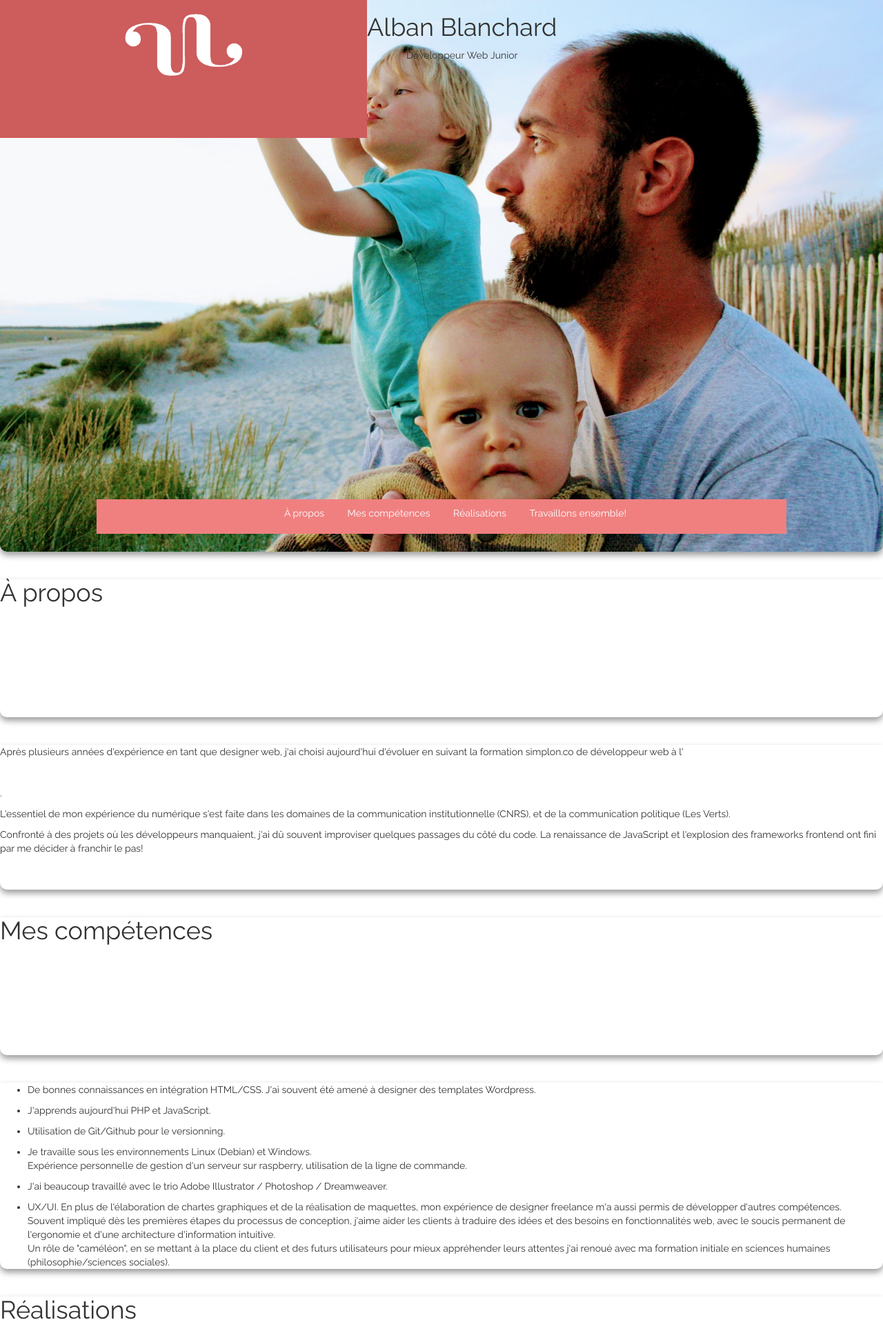
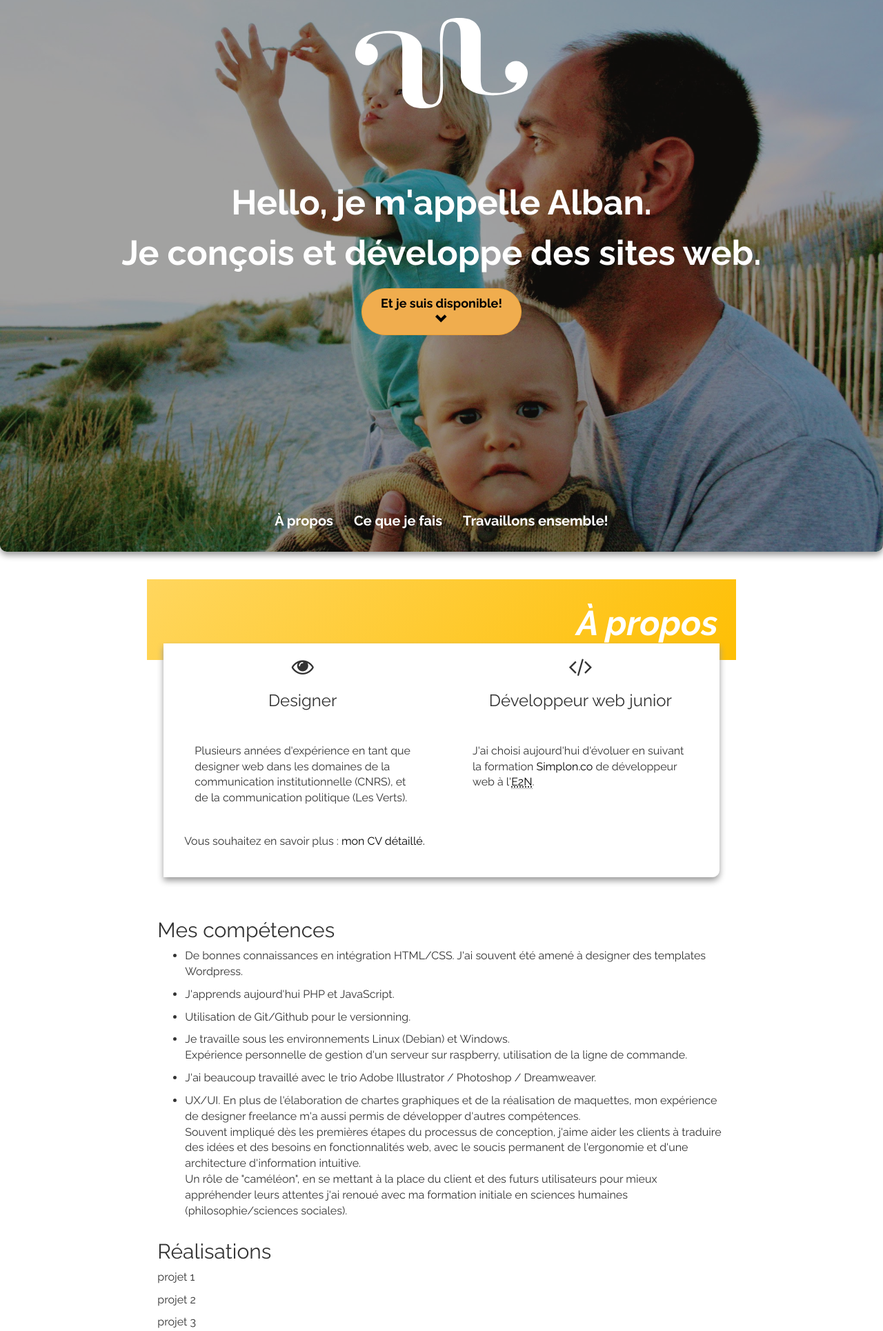
Before and after one commit to albanblanchard/resume, a PHP site: page / in a window 1280 px wide. Shown: the top 1930 px of the page at 69% size. Run offline with PHP 8.4, Linux system fonts and the light colour scheme; some libraries are stand-ins or nearby versions.

Commit message:
test form + encart about

```diff
--- a/css/master.css
+++ b/css/master.css
@@ -5,8 +5,12 @@ html, body {
 }
 body{
   font-family: 'Raleway', sans-serif;
-  font-size: 1.4rem;
+  font-size: 1.6rem;
 }
+a:link, a:visited {
+  color: #000;
+}
+a:hover {background-color: #221e1b; color: #2BC3CE;}
 header{
   display: flex;
   flex-direction: column;
@@ -61,7 +65,7 @@ header img {
   max-height:50%;
   margin: 2%;
 }
-header>div>h1, header>div>p, #contact h2 {
+header>div>h1, header>div>p, #contact h2, #about h2 {
   font-size: 5rem;
   font-weight: 700;
   color: #fff;
@@ -69,7 +73,42 @@ header>div>h1, header>div>p, #contact h2 {
 }
   /*section {background-color: grey;}*/
 
-#about {}
+#about {
+  /*background-color: pink; */
+  float: none;
+  padding: 0;
+}
+#about > div:nth-child(1) {
+  background: #ffd65e;
+  background: -moz-linear-gradient(-45deg,  #ffd65e 0%, #febf04 100%);
+  background: -webkit-linear-gradient(-45deg,  #ffd65e 0%,#febf04 100%);
+  background: linear-gradient(135deg,  #ffd65e 0%,#febf04 100%);
+  filter: progid:DXImageTransform.Microsoft.gradient( startColorstr='#ffd65e', endColorstr='#febf04',GradientType=1 );
+  padding: 1em;
+  text-align: right;
+  font-style: italic;
+  /*border*/
+ }
+#about > div:nth-child(2) {
+  background-color: #fff;
+  margin: -1.5em 1.5em 0;
+  border-radius: 1em;
+  /*background-color: #221e1b;*/
+  -moz-box-shadow: 0px 5px 10px 0px #9b9b9b;
+  -webkit-box-shadow: 0px 5px 10px 0px #9b9b9b;
+  -o-box-shadow: 0px 5px 10px 0px #9b9b9b;
+  box-shadow: 0px 5px 10px 0px #9b9b9b;
+  filter:progid:DXImageTransform.Microsoft.Shadow(color=#9b9b9b, Direction=180, Strength=10);
+  -moz-border-radius: 0 0 1rem 1rem;
+  -webkit-border-radius: 0 0 1rem 1rem;
+  border-radius: 0 0 1rem 0;
+}
+#about h3 {text-align: center; margin-bottom: 2em;}
+#about h3 span {display: block;margin-top: 1em;}
+#about > div p {padding:0 3rem; }
+#about > div p:first-child {padding: 3rem;}
+#about > div p+p {padding-bottom: 3rem;}
+
 #skills {}
 #contact { background-color: #ffb751; min-height: 50vh;}
 #contact div { box-shadow: none; }
@@ -78,11 +117,11 @@ header>div>h1, header>div>p, #contact h2 {
 #contact h2 + p { margin-top: 2%; }
 #contact p + p { margin-top: 5%; }
 
+section.row { margin-top: 4rem; }
 
-section > div {
+/*section > div > div {
   /*border: 1px solid #ccc;*/
-  margin-top: 4rem; margin-bottom: 4rem;
-  min-height:25vh;
+  /*min-height:25vh;*/
   border-radius: 1em;
   /*background-color: #221e1b;*/
   -moz-box-shadow: 0px 5px 10px 0px #9b9b9b;
@@ -93,7 +132,7 @@ section > div {
   -moz-border-radius: 0 0 1rem 1rem;
   -webkit-border-radius: 0 0 1rem 1rem;
   border-radius: 0 0 1rem 1rem;
-}
+}*/
 
   footer {
     min-height: 25vh;
--- a/index.html
+++ b/index.html
@@ -3,73 +3,69 @@
 <head>
   <meta charset="utf-8" />
   <meta name="viewport" content="width=device-width, initial-scale=1" />
-    <title>Alban Blanchard</title>
+  <title>Alban Blanchard - Développeur web</title>
+  <!-- FONTS -->
   <link rel="stylesheet" href="https://fonts.googleapis.com/css?family=Raleway:400,400i,700,700i" />
+  <link rel="stylesheet" href="css/font-awesome.min.css" />
   <link rel="stylesheet" href="https://s3.amazonaws.com/icomoon.io/114779/Socicon/style.css?rd5re8" />
+  <!-- STYLESHEETS -->
   <link rel="stylesheet" href="css/bootstrap.min.css" />
+  <!-- <link rel="stylesheet" href="https://maxcdn.bootstrapcdn.com/bootstrap/4.0.0-beta/css/bootstrap.min.css" integrity="sha384-/Y6pD6FV/Vv2HJnA6t+vslU6fwYXjCFtcEpHbNJ0lyAFsXTsjBbfaDjzALeQsN6M" crossorigin="anonymous"> -->
   <link rel="stylesheet" href="css/master.css" />
-    <link rel="stylesheet" href="css/menu.css" />
+  <link rel="stylesheet" href="css/style.css" />
 </head>
 <body>
   <script src="https://ajax.googleapis.com/ajax/libs/jquery/2.2.4/jquery.min.js"></script>
-    <header id="header">
-      <!-- logo full -->
-      <div id="logo">
-        <a href="#"><img id="logo-ab" src="img/logo01.png" alt="alban blanchard" /></a>
-        <div id="me">
-          <h1>Alban&nbsp;Blanchard</h1>
-          <p>Développeur&nbsp;Web&nbsp;Junior</p>
+  <div class="container-fluid">
+    <header>
+      <div id="mask"></div>
+      <div id="logo"><a href="#"><img src="img/logo.svg" alt="alban" title="Alban Blanchard - développeur web"/></a></div>
+      <div id="hello">
+        <h1>Hello, je m'appelle Alban.</h1>
+        <p>Je conçois et développe des sites web.</p>
+        <p><a id="btn-header" href="#footer" type="button" class="btn btn-warning btn-lg">Et je suis disponible!<br/><span class="glyphicon glyphicon-chevron-down"></span></a></p>
+      </div>
+      <div id="navBlock">
+      <nav class="navbar navbar-inverse" role="navigation">
+        <div class="navbar-header">
+             <button type="button" class="navbar-toggle" data-toggle="collapse" data-target="#bs-example-navbar-collapse-1"><i class="fa fa-bars"></i></button>
+        </div>
+        <div class="collapse navbar-collapse" id="bs-example-navbar-collapse-1">
+        <ul class="nav navbar-nav">
+          <li><a href="#about">&Agrave; propos</a></li>
+          <li><a href="#skills">Ce que je fais</a></li>
+          <li><a href="#contact">Travaillons ensemble!</a></li>
+        </ul>
+      </div>
+    </nav>
+      </div>
+      </header>
+      <section class="row">
+        <div id="about" class="col-lg-offset-2 col-lg-8">
+          <div><h2>&Agrave; propos</h2></div>
+          <div>
+            <div class="row">
+              <div class="col-lg-6">
+              <h3><i class="fa fa-eye fa-lg" aria-hidden="true"></i><br/><span>Designer</span></h3>
+                <p>Plusieurs années d'expérience en tant que designer web dans les domaines de la communication institutionnelle (CNRS), et de la communication politique (Les Verts).</p>
+              </div>
+              <div class="col-lg-6">
+                <h3><i class="fa fa-code fa-lg" aria-hidden="true"></i><br/><span>Développeur web junior</span></h3>
+                <p>J'ai choisi aujourd'hui d'évoluer en suivant la formation <a href="https://simplon.co">Simplon.co</a> de développeur web à l'<a href="#"><abbr title="Ecole numérique du Noyonnais">E2N</abbr></a>.</p>
               </div>
             </div>
-      <!-- logo mini -->
-      <div id="mini-logo">
-        <a href="#"><img id="logo-ab" src="img/logo01.png" alt="alban blanchard" /></a>
-        <h1>Alban&nbsp;Blanchard</h1>
-      </div>
-        <nav class="navbar-menu">
-          <!-- Menu normal -->
-          <ul class="menu">
-            <li><a href="#aboutMe">À propos</a></li>
-            <li><a href="#skills">Mes compétences</a></li>
-            <li><a href="#works">Réalisations</a></li>
-            <li><a href="#hireMe">Travaillons ensemble!</a></li>
-          </ul>
-        <!-- Mini Menu -->
-        <nav class="navbar-mini-menu">
-          <div class="menu-select">
-            <span class="menu-actual">Menu</span>
-            <div id="nav-icon2" class="btn-select"><!-- hamburger -->
-              <span></span>
-              <span></span>
-              <span></span>
-              <span></span>
-              <span></span>
-              <span></span>
+            <div class="row">
+              <div class="col">
+                <p>Vous souhaitez en savoir plus : <a href="https://www.linkedin.com/in/albanblanchard/">mon CV détaillé.</a></p>
               </div>
             </div>
-          <ul class="mini-menu-options">
-            <li><a href="#aboutMe" tabIndex="0">À propos</a></li>
-            <li><a href="#skills" tabIndex="0">Mes compétences</a></li>
-            <li><a href="#works" tabIndex="0">Réalisations</a></li>
-            <li><a href="#hireMe" tabIndex="0">Travaillons ensemble!</a></li>
-          </ul>
-        </nav> <!-- Fin mini menu -->
-          </nav>
-    </header>
-
-    <div id="content">
-      <section id="aboutMe">
-        <div class="titles"><h1>À propos</h1></div>
-        <div class="section-content"><p>Après plusieurs années d'expérience en tant que designer web, j'ai choisi aujourd'hui d'évoluer en suivant la formation simplon.co de développeur web à l'<a href="#">E2N</a>.</p>
-          <p>L'essentiel de mon expérience du numérique s'est faite dans les domaines de la communication institutionnelle (CNRS), et de la communication politique (Les Verts).</p>
-          <p>Confronté à des projets où les développeurs manquaient, j'ai dû souvent improviser quelques passages du côté du code. La renaissance de JavaScript et l'explosion des frameworks frontend ont fini par me décider à franchir le pas!</p>
-          <!-- <p>...</p> -->
-          <p><a href="https://www.linkedin.com/in/albanblanchard/">Mon CV détaillé.</a></p>
+          </div>
         </div>
       </section>
-      <section id="skills">
-        <div class="titles"><h1>Mes compétences</h1></div>
-        <div class="section-content"><ul>
+      <section id="skills" class="row">
+        <div class="col-lg-offset-2 col-lg-8">
+          <h2>Mes compétences</h2>
+          <ul>
           <li><p>De bonnes connaissances en intégration HTML/CSS. J'ai souvent été amené à designer des templates Wordpress.</p></li>
           <li><p>J'apprends aujourd'hui PHP et JavaScript.</p></li>
           <li><p>Utilisation de Git/Github pour le versionning.</p></li>
@@ -80,10 +76,10 @@
           Souvent impliqué dès les premières étapes du processus de conception, j'aime aider les clients à traduire des idées et des besoins en fonctionnalités web, avec le soucis permanent de l'ergonomie et d'une architecture d'information intuitive.<br/>
           Un rôle de "caméléon", en se mettant à la place du client et des futurs utilisateurs pour mieux appréhender leurs attentes j'ai renoué avec ma formation initiale en sciences humaines (philosophie/sciences sociales).
         </p></li>
-    </ul></div>
-      </section>
-      <section id="works">
-        <div class="titles"><h1>Réalisations</h1></div>
+      </ul>
+          </div>
+          <div class="col-lg-offset-2 col-lg-8">
+            <h2>Réalisations</h2>
             <div id="portfolio">
                   <div class="thumbnails">
                     <p>projet 1</p>
@@ -96,39 +92,71 @@
                   </div>
             </div>
       </section>
+      <section id="contact" class="row text-center">
+
+        <div class="col-lg-offset-2 col-lg-8">
+          <h2>Vous recherchez un développeur ?</h2>
+          <p>Ou vous voulez simplement discuter web devant un café :</p>
+          <button class="btn btn-warning btn-lg" data-toggle="modal" data-target="#modalForm">
+              <i class="fa fa-coffee" aria-hidden="true"></i><br/>Envoyez-moi un message!
+          </button>
+          <!-- <p><a href="#modal-contact" type="button" data-toggle="modal" class="btn btn-warning btn-lg"><i class="fa fa-coffee" aria-hidden="true"></i><br/>Envoyez-moi un message!</a></p> -->
+          <!-- modal -->
+          <div class="modal fade" id="modalForm" role="dialog">
+            <div class="modal-dialog">
+              <div class="modal-content">
+                <div class="modal-header">
+                  <!-- <button type="button" class="close" data-dismiss="modal">x</button> -->
+                  <button type="button" class="close" data-dismiss="modal">
+                    <span aria-hidden="true">&times;</span>
+                    <span class="sr-only">Close</span>
+                  </button>
+                  <!-- <h4 class="modal-title">contact</h4> -->
                 </div>
-    <footer>
-      <section id="hireMe">
-        <h2>Vous recherchez un développeur ?</h2>
-        <form method="post" action="#">
-           <fieldset>
-             <legend>racontez-moi ça</legend> <!-- Titre du fieldset -->
-             <label for="nom">Quel est votre nom ?</label>
-             <p><input type="text" name="nom" id="nom" /></p>
-             <label for="prenom">Quel est votre prénom ?</label>
-             <p><input type="text" name="prenom" id="prenom" /></p>
-             <label for="email">Quel est votre e-mail ?</label>
-             <p><input type="email" name="email" id="email" required /></p>
-           </fieldset>
-           <fieldset>
-             <legend>Votre message : </legend>
-             <!-- <label for="message"</label><br /> -->
-             <textarea name="message" id="message" rows="10" cols="50" required></textarea>
-           </fieldset>
-           <input type="submit" value="Envoyer" />
+                <div class="modal-body">
+                  <!-- formulaire -->
+                  <p class="statusMsg"></p>
+                                  <form role="form">
+                                      <div class="form-group">
+                                          <label for="inputName">Name</label>
+                                          <input type="text" class="form-control" id="inputName" placeholder="Enter your name"/>
+                                      </div>
+                                      <div class="form-group">
+                                          <label for="inputEmail">Email</label>
+                                          <input type="email" class="form-control" id="inputEmail" placeholder="Enter your email"/>
+                                      </div>
+                                      <div class="form-group">
+                                          <label for="inputMessage">Message</label>
+                                          <textarea class="form-control" id="inputMessage" placeholder="Enter your message"></textarea>
+                                      </div>
                                   </form>
+                  <!-- fin formulaire -->
+                </div>
+                <div class="modal-footer">
+                  <button type="button" class="btn btn-default" data-dismiss="modal">Close</button>
+                  <button type="button" class="btn btn-primary submitBtn" onclick="submitContactForm()">SUBMIT</button>
+                </div>
+              </div>
+            </div>
+          </div>
+          <!-- fin modal -->
+        </div>
+
+
+
       </section>
-      <section id="copyright">
+      <footer id="footer" class="row">
+        <section id="copyright" class="col-lg-12">
           <p>handmade by <a href="#logo">me</a> © 2017<br/>
           100% recycled pixels</p>
         </section>
-      <section id="socials">
+        <section id="socials" class="col-lg-12">
           <p><a href="https://github.com/albanblanchard" class="socicon-github"></a></p> <p><a href="https://www.linkedin.com/in/albanblanchard/" class="socicon-linkedin"></a></p>
         </section>
       </footer>
+    </div>
     <script src="js/bootstrap.min.js"></script>
-    <script src="js/velocity.min.js"></script>
-    <script src="js/velocity.ui.min.js"></script>
+    <script src="js/validator.min.js"></script>
     <script src="js/scripts.js"></script>
   </body>
   </html>
```
Also changed, not shown: index-bs.html (deleted, +0 -119 lines), index.bak.html (added, +134 -0 lines), js/scripts.js (+44 -76 lines), js/scripts01.js (added, +77 -0 lines), js/scripts02.js (added, +44 -0 lines), js/validator.min.js (added). Lines whose indentation alone changed are shown as unchanged.
